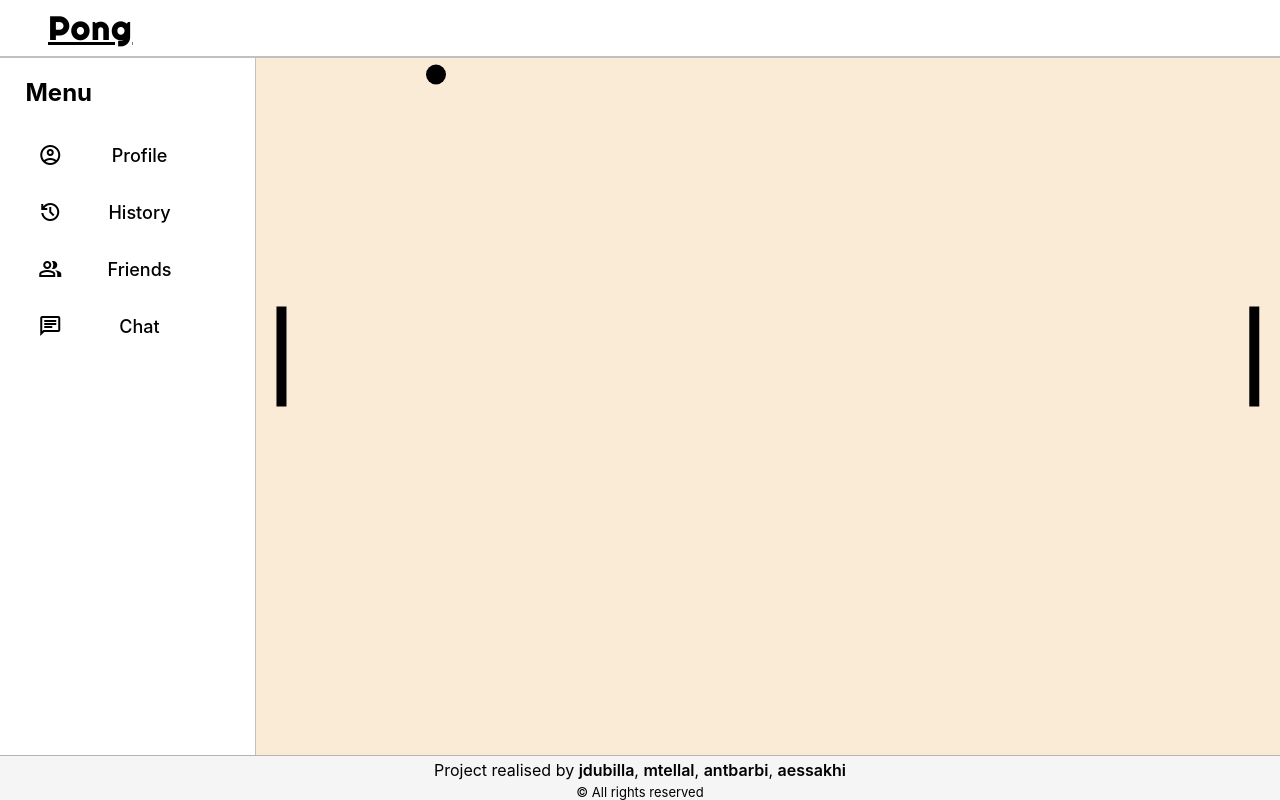
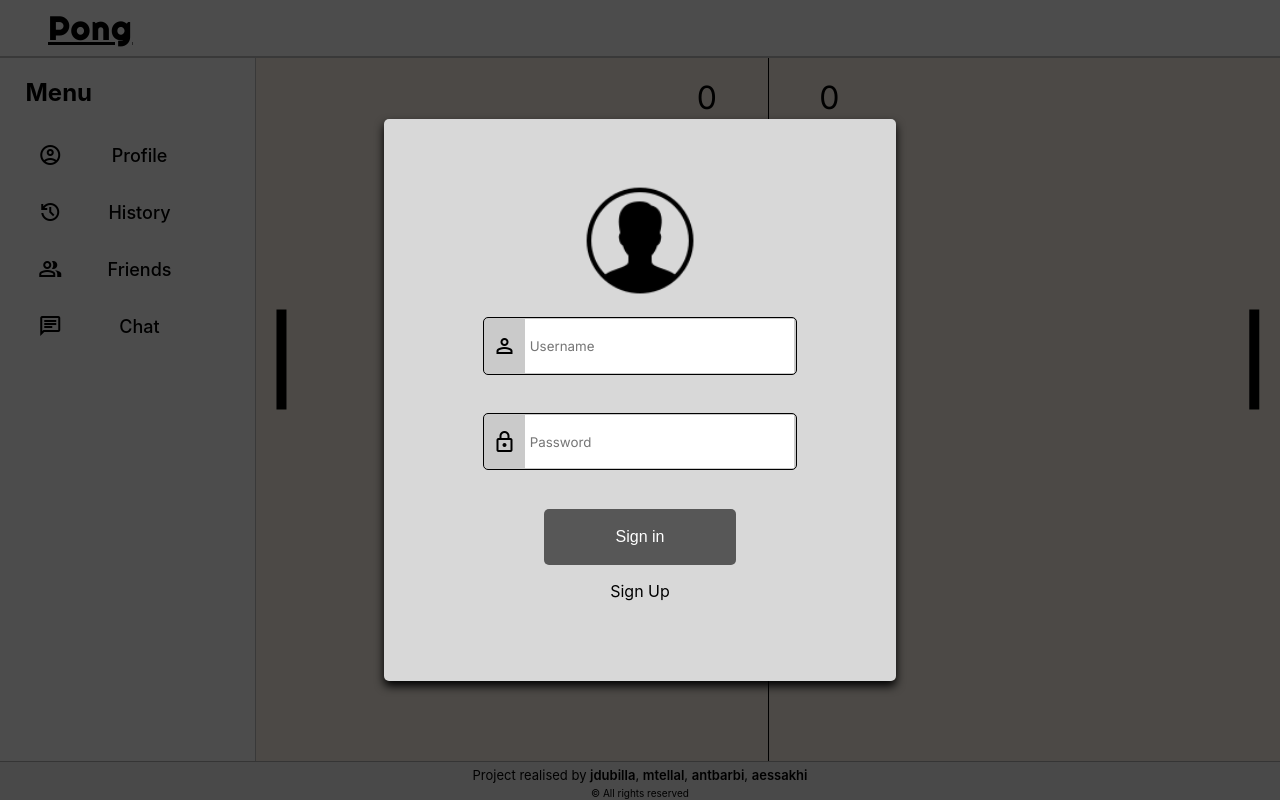
Before and after one commit to mtellal/ft_transcendence, a React (Create React App) app: page / in a window 1280 px wide. Built offline with nearby package versions, Linux system fonts and the light colour scheme; the HTML template or start-up script is replaced by a standard one.

Commit message:
login page

```diff
--- a/src/App.js
+++ b/src/App.js
@@ -6,19 +6,17 @@ import Game from './components/Game';
 
 import Header from './components/Header'
 import Sidebar from './components/SideBar';
+import Login from './components/Login';
 
 function App() {
 
   return (
     <div className="App" >
+      <Login />
       <Header />
       <Sidebar />
-      <Game />
+      <Game launch={false} />
       <Footer />
-      {/* <canvas ref={canvasRef}>
-
-      </canvas>
-      <button onClick={resetHandler}>reset</button> */}
     </div>
   );
 }
--- a/src/components/Game.js
+++ b/src/components/Game.js
@@ -5,13 +5,15 @@ import '../styles/Game.css'
 let up;
 let down;
 
-export default function Game()
+export default function Game(props)
 {
     const canvasRef = React.useRef();
     const animationID = React.useRef(0);
     const player1Ref = React.useRef({x:10, y:10, width:100, height:100})
     const player2Ref = React.useRef({x:10, y:10, width:100, height:100})
     const ballRef = React.useRef({x:0, y:0, velx:0, vely:0, radius:0})
+
+    const [scores, setScores] = React.useState({p1:0, p2:0})
 
     function initPlayers(canvasHeight, canvasWidth)
     {
@@ -65,9 +67,24 @@ export default function Game()
         context.fill();
     }
 
+    function drawPlayground(context)
+    {
+        const canvas = canvasRef.current;
+
+        context.beginPath();
+        context.arc(canvas.width / 2, canvas.height / 2, 50, 0, Math.PI * 2);
+        context.fillStyle = '#FFD8B8'
+        context.fill();
+        context.stroke();
+        context.fillStyle = 'black'
+        context.fillRect(canvas.width / 2, 0, 1, canvas.height)
+    }
+
+
     function draw(context)
     {
         context.clearRect(0, 0, canvasRef.current.width, canvasRef.current.height)
+        drawPlayground(context)
         drawPlayers(context);
         drawBall(context);
     }
@@ -103,6 +120,14 @@ export default function Game()
             p1.y += 5;
     }
 
+    function movePlayer()
+    {
+        if (up)
+            moveUp();
+        else if (down)
+            moveDown();
+    }
+
     function moveBall()
     {
         const canvas = canvasRef.current;
@@ -125,7 +150,13 @@ export default function Game()
 
         if (nextPosX < 0 || nextPosX > canvas.width)
         {
+            if (nextPosX < 0)
+                setScores(prev => ({...prev, p2: prev.p2 + 1}))
+            else if (nextPosX > canvas.width)
+                setScores(prev => ({...prev, p1: prev.p1 + 1}))
+
             initBall(canvas.height, canvas.width);
+            return (1);
         }
         if (nextPosY < 0 || nextPosY > canvas.height)
         {
@@ -136,45 +167,85 @@ export default function Game()
             ball.x += ball.velx;
             ball.y += ball.vely;
         }
+        return (0)
+    }
 
+    function resizeHandler(context)
+    {
+        const canvas = canvasRef.current;
+        const width = canvas.parentNode.offsetWidth;
+        const height = canvas.parentNode.offsetHeight;
+
+        console.log(width, height)
+
+        if (canvas.width !== width || canvas.height !== height) {
+          canvas.width = width
+          canvas.height = height
+        }
+
+        initGame(canvas, context)
+    }
+
+    function initGame(canvas, context)
+    {
+        canvas.height = canvas.parentNode.offsetHeight;
+        canvas.width = canvas.parentNode.offsetWidth;
+
+        initPlayers(canvas.height, canvas.width);
+        initBall(canvas.height, canvas.width);
+        draw(context);
 
     }
 
 
     React.useEffect(() => {
 
+        let newgame;
+
         const canvas = canvasRef.current;
-        canvas.height = canvas.parentNode.offsetHeight;
-        canvas.width = canvas.parentNode.offsetWidth;
-
         const context = canvas.getContext('2d');
 
-        initPlayers(canvas.height, canvas.width);
-        initBall(canvas.height, canvas.width);
+       initGame(canvas, context)
+
+        window.addEventListener('resize', () => resizeHandler(context));
 
         const game = () => {
-            if (up)
-                moveUp();
-            else if (down)
-                moveDown();
+
+            movePlayer();
             draw(context);
-            moveBall();
-            animationID.current = window.requestAnimationFrame(game);
+            newgame = moveBall();
+            if (newgame)
+            {
+                draw(context);
+                setTimeout(() => {
+                    animationID.current = window.requestAnimationFrame(game);
+                }, 1000);
+            }
+            else
+                animationID.current = window.requestAnimationFrame(game);
+
         }
 
-        game();
+        if (props.launch)
+            game();
 
         return (() => {
             window.cancelAnimationFrame(animationID.current);
         })
 
-    }, [])
+    }, [props.launch])
 
 
     return (
         <div
             className="game"
+            onResize={() => console.log("resizing")}
         >
+            <div className="score--container">
+                <p className="score">{scores.p1}</p>
+                <p className="score">{scores.p2}</p>
+            </div>
+
             <canvas
                 ref={canvasRef}
                 className="game--canvas"
--- /dev/null
+++ b/src/components/Login.js
@@ -0,0 +1,36 @@
+import React from "react";
+
+import '../styles/Login.css'
+
+import imgLogin from '../images/icon-login.png'
+
+function IconInput(props)
+{
+    return (
+        <div className="iconinput">
+            <div className="iconinput--icon">
+                <span className="material-symbols-outlined">
+                    {props.icon}
+                </span>
+            </div>
+            <input className="inconinput--input" placeholder={props.placeholder} />
+        </div>
+    )
+}
+
+
+export default function Login(props)
+{
+    return (
+        <div className="login">
+            <div className="login--form">
+                <img src={imgLogin} className="login--img" />
+                <IconInput icon="person" placeholder="Username" />
+                <IconInput icon="lock" placeholder="Password" />
+
+                <button className="login--button">Sign in</button>
+                <p className="login--signin">Sign Up</p>
+            </div>
+        </div>
+    )
+}
--- a/src/styles/Footer.css
+++ b/src/styles/Footer.css
@@ -13,12 +13,13 @@
 {
     margin: 0;
     padding: 0.5vh 0;
+    font-size: small;
 }
 
 .footer--copyright
 {
     margin: 0;
-    font-size: small;
+    font-size: x-small;
 }
 
 .author--link
--- a/src/styles/Game.css
+++ b/src/styles/Game.css
@@ -1,6 +1,5 @@
 .game
 {
-    background-color: rgb(243, 255, 251);
     grid-column: 5 / -1;
     grid-row: 2 / span 18;
     margin: 0;
@@ -10,7 +9,7 @@
 
 .game--canvas
 {
-    background-color: antiquewhite;
+    background-color: rgb(255, 247, 237);
     border: none;
 }
 
@@ -18,3 +17,20 @@
 {
     outline: none;
 }
+
+.score--container
+{
+    position: absolute;
+    align-self: center;
+    width: 80%;
+    display: flex;
+    justify-content: center;
+}
+
+.score
+{
+    margin:0;
+    padding: 2% 5%;
+    font-size: 200%;
+    font-family: 'inter', sans-serif;
+}
--- /dev/null
+++ b/src/styles/Login.css
@@ -0,0 +1,96 @@
+.login
+{
+    position: absolute;
+    width: 100%;
+    height: 100%;
+    background-color: rgba(0, 0, 0, 0.7);
+    display: flex;
+    justify-content: center;
+    align-items: center;
+}
+
+.login--form
+{
+    min-height: 30%;
+    width: 30%;
+    background-color: rgb(216, 216, 216);
+    border-radius: 5px;
+    display: flex;
+    flex-direction: column;
+    align-items: center;
+    padding: 5% 5%;
+    box-shadow: 0 5px 10px black;
+}
+
+.login--img
+{
+    width: 30%;
+    align-self: center;
+}
+
+
+.login--input
+{
+    margin: 5% 0;
+    width: 80%;
+    border-radius: 5px;
+    height: 3vh;
+}
+
+.login--button
+{
+    width: 50%;
+    padding: 5%;
+    margin-top: 5%;
+    align-self: center ;
+    background-color: rgb(87, 87, 87);
+    border: none;
+    border-radius: 5px;
+    color: white;
+    font-size: medium;
+}
+
+.login--button:active
+{
+    background-color: rgb(163, 163, 163);
+    border: 1px solid black;
+}
+
+
+/* IconInput component */
+
+.iconinput
+{
+    height: 4vw;
+    width: 80%;
+    background-color: rgb(202, 202, 202);
+    display: flex;
+    border: 1px solid black;
+    border-radius: 5px;
+    padding: 2px 2px;
+    margin: 5% 0;
+    align-items: center;
+}
+
+.iconinput--icon
+{
+    padding: 2%;
+    display: flex;
+    align-items: center;
+}
+
+.inconinput--input
+{
+    height: 100%;
+    width: 100%;
+    margin-left: 2px;
+    padding-left: 5px;
+    border: none;
+    font-family: 'inter', sans-serif;
+}
+
+.inconinput--input:focus
+{
+    outline: none;
+    border: none;
+}
```
Also changed, not shown: src/images/icon-login.png (added).
